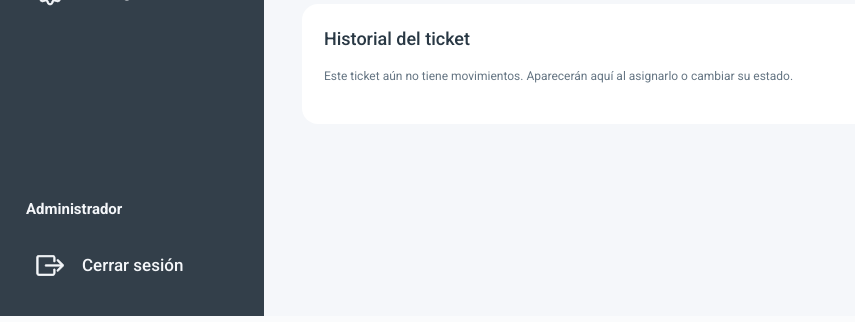
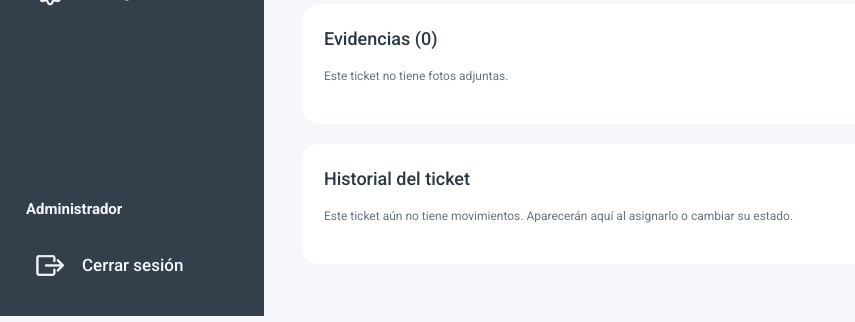
Before and after one commit to alexis-quintana/ticket-system-web-app, a Flask app: template templates/historial/historial.html in a window 1280 px wide. Shown: the part 484-806 px from the top of the page, without its empty margins (0-855 px from the left). Run offline with Flask 3, Linux system fonts and the light colour scheme; the template is opened without the code that fills it, so the values that code supplies are empty; the visitor is signed in with stand-in values (Sample User, id 1).

Commit message:
feat(tickets): fotos de evidencia en tamaño completo en el detalle del ticket

```diff
--- a/modules/tickets.py
+++ b/modules/tickets.py
@@ -28,6 +28,22 @@ def _configurar(state):
 def _carpeta_uploads():
     return os.path.join(current_app.root_path, "uploads")
 
+def _evidencias(cur, ticket_id, emp):
+    cur.execute("SELECT id, nombre_original FROM ticket_evidencias "
+                "WHERE ticket_id=%s AND empresa_id=%s ORDER BY id", (ticket_id, emp))
+    return cur.fetchall()
+
+
+@bp.app_template_global()
+def evidencias_de(ticket_id):
+    """Fotos de un ticket para cualquier plantilla. La usa tickets/_evidencias.html,
+    que el detalle (historial.html, Módulo 3) incluye con una sola línea."""
+    con = obtener_conexion()
+    try:
+        with con.cursor() as cur:
+            return _evidencias(cur, ticket_id, session["empresa_id"])
+    finally:
+        con.close()
 
 def _leer_foto(f):
     """Devuelve (datos, mime, extension) o un mensaje de error."""
--- a/templates/historial/historial.html
+++ b/templates/historial/historial.html
@@ -34,7 +34,7 @@
       <h3>Descripción</h3>
       <p class="ticket-description">{{ t.descripcion }}</p>
     </article>
-
+     {% include "tickets/_evidencias.html" %}
     <section class="detail-card" aria-labelledby="hist-titulo">
       <h2 id="hist-titulo">Historial del ticket</h2>
       {% include "historial/_timeline.html" %}
@@ -51,6 +51,7 @@
         {{ 'Reasignar técnico' if t.tecnico else 'Asignar técnico' }}</button>
       {% endif %}
     </section>
+
     <section class="detail-card">
       <h2>Estado</h2>
       <p>Actual: <span class="state-badge" data-state="{{ t.estado }}">{{ t.estado }}</span></p>
--- /dev/null
+++ b/templates/tickets/_evidencias.html
@@ -0,0 +1,33 @@
+{# Bloque reutilizable: fotos de evidencia de un ticket con zoom.
+Uso en cualquier plantilla que tenga la variable `t` (el ticket):
+{% include "tickets/_evidencias.html" %}
+Necesita ticket-detail.css y tickets.css (los cargan las páginas de detalle e historial). #}
+{% set fotos = evidencias_de(t.id) %}
+<section class="detail-card" aria-labelledby="evidencias-titulo">
+    <h2 id="evidencias-titulo">Evidencias ({{ fotos|length }})</h2>
+    {% if fotos %}
+    <div class="evidence-gallery">
+        {% for e in fotos %}
+        <button type="button" class="gallery-image" data-src="{{ url_for('tickets.evidencia', evidencia_id=e.id) }}"
+            data-nombre="{{ e.nombre_original }}" aria-label="Ampliar {{ e.nombre_original }}">
+            <img src="{{ url_for('tickets.evidencia', evidencia_id=e.id) }}" alt="">
+            <span>{{ e.nombre_original }}</span>
+        </button>
+        {% endfor %}
+    </div>
+    <p class="detail-muted">Haz clic en una foto para verla en tamaño completo.</p>
+    {% else %}
+    <p class="detail-muted">Este ticket no tiene fotos adjuntas.</p>
+    {% endif %}
+</section>
+
+{% if fotos %}
+<dialog id="dialogo-evidencia" class="ticket-dialog" style="width:900px;" aria-labelledby="evidencia-nombre">
+    <button type="button" class="dialog-close" aria-label="Cerrar">×</button>
+    <h2 id="evidencia-nombre"></h2>
+    <img class="expanded-evidence" id="evidencia-grande" alt="">
+    <p class="detail-muted"><a id="evidencia-abrir" href="#" target="_blank" rel="noopener">Abrir en otra pestaña</a>
+    </p>
+</dialog>
+<script src="{{ url_for('static', filename='js/evidencias.js') }}" defer></script>
+{% endif %}
```
Also changed, not shown: static/js/evidencias.js (added, +19 -0 lines).
